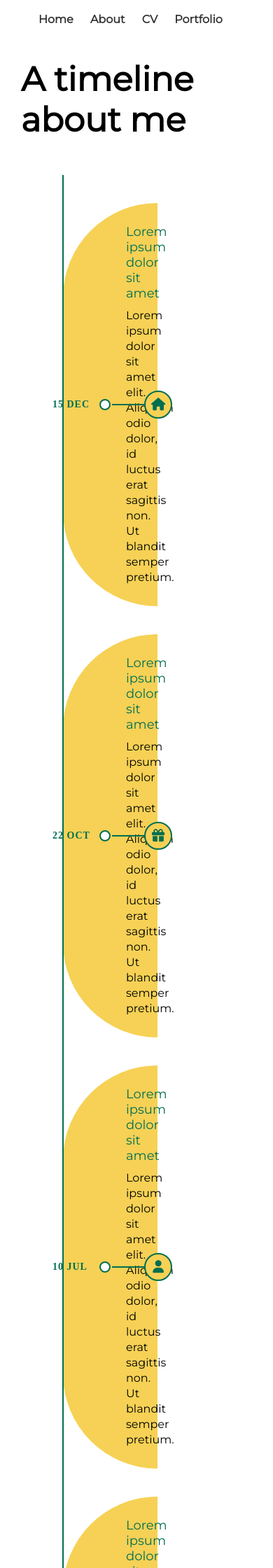
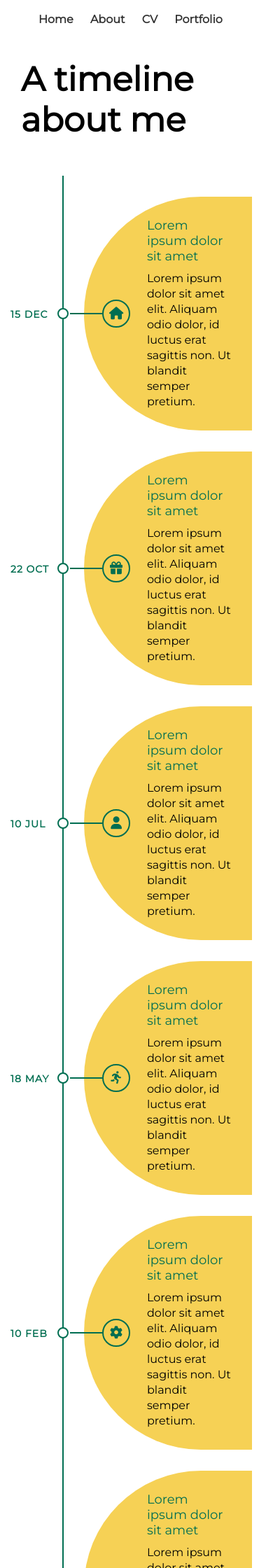
Before and after one commit to eputman/eputman.github.io, a Jekyll site: the page built from about/index.html, in a window 390 px wide. Shown: the part 305-2545 px from the top of the page at 70% size. Built offline with Jekyll 4.4.1, drawn with Linux system fonts in a browser that asks for light colours; nearby versions of some CDN libraries.

Commit message:
Update timeline.css

```diff
--- a/css/timeline.css
+++ b/css/timeline.css
@@ -6,10 +6,6 @@
   text-align: center;
   background: #041733;
   color: white;
-}
-body {
-    margin: 0;
-    /*padding: 20px 20px 20px 20px;*/
 }
 nav ul, footer ul {
     font-family: 'Montserrat', sans-serif;
@@ -59,13 +55,6 @@ ul.posts li {
     list-style: none;
 }
 
-.container {
-   /*padding: 50px 0;*/
-   margin: 10px 60px 10px;
-   position: relative;
-   overflow: hidden;
-}
-
 /* Timeline */
 *,
 *::before,
@@ -73,6 +62,11 @@ ul.posts li {
   box-sizing: border-box;
 }
 
+body {
+  margin: 0;
+  font-family: 'Montserrat', sans-serif;
+  background: #ffffff;
+}
 
 .timeline {
   position: relative;
@@ -89,7 +83,7 @@ ul.posts li {
   background: #006E51;
   top: 0;
   bottom: 0;
-  left: 60%;
+  left: 50%;
   margin-left: -1px;
 }
 
@@ -216,11 +210,11 @@ ul.posts li {
     left: 90px;
   }
 
-/*  .container {
+  .container {
     width: 100%;
     padding-left: 120px;
     padding-right: 30px;
-   */
+  }
 
   .container.right {
     left: 0%;
```
